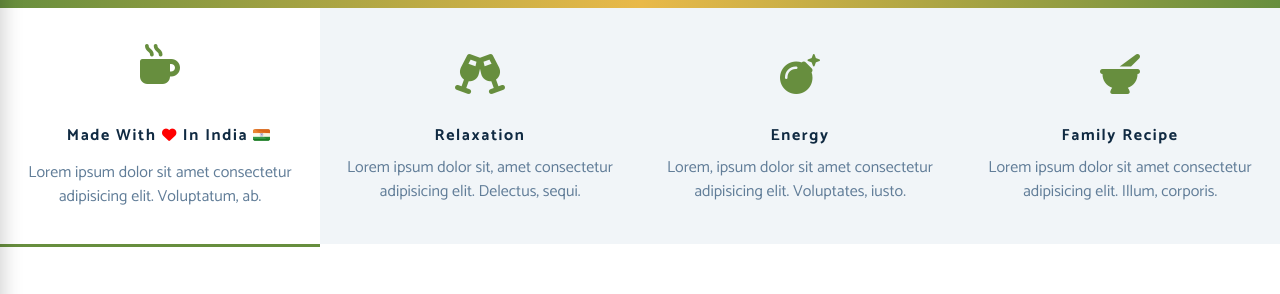
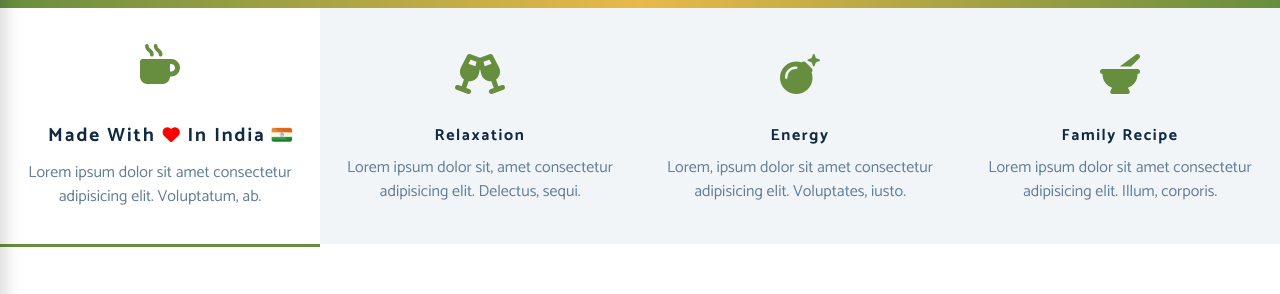
Before and after one commit to imshubhamSaha/Chai-Story-Project-, a plain HTML site: page index.html in a window 1280 px wide. In both pictures the pointer is over the element 160 px from the left and 936 px from the top of the page. Shown: the part 800-1094 px from the top of the page. Drawn offline with Linux system fonts and the light colour scheme; a web font is replaced by a local one.

Commit message:
updated skills section css

```diff
--- a/stylesheets/main.css
+++ b/stylesheets/main.css
@@ -340,6 +340,7 @@ Skill Section
   padding: 2.5rem 0;
   text-align: center;
   transition: var(--transition);
+  overflow: hidden;
 }
 
 .skill-icon {
@@ -367,6 +368,10 @@ Skill Section
 }
 .skill:hover .skill-icon {
   transform: translateY(-10px);
+}
+
+.skill:hover .skill-title {
+  transform: scale(1.2, 1.2);
 }
 
 .skill:hover .skill-text {
```
